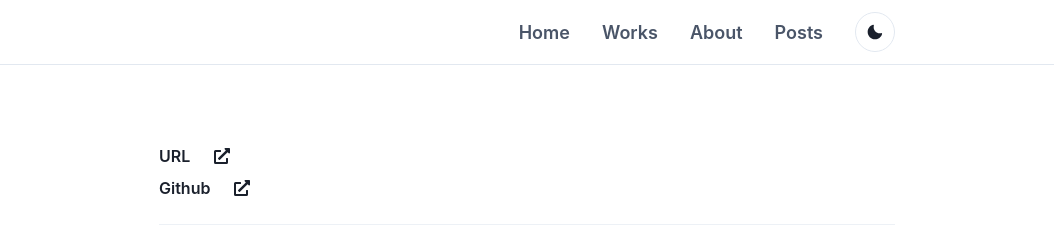
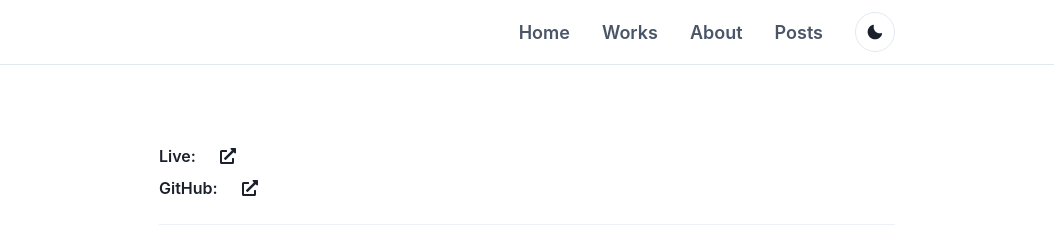
Before and after one commit to sugaya24/next-portfolio, a Next.js app: page /works/1 in a window 1280 px wide. Shown: the top 250 px of the page, without its empty margins (113-1167 px from the left). Built offline with nearby package versions, Linux system fonts and the light colour scheme.

Commit message:
chore: open new tab when click a link

```diff
--- a/src/pages/works/[title].tsx
+++ b/src/pages/works/[title].tsx
@@ -51,9 +51,9 @@ const WorkDetail = () => {
         </Box>
         <HStack className={`web-url`} mt={`24px`}>
           <Text as={`h3`} fontWeight={`600`}>
-            URL
+            Live:
           </Text>
-          <CuiLink href={link?.url}>
+          <CuiLink href={link?.url} target="_blank">
             <HStack>
               <Box>
                 <Text wordBreak={`break-word`}>{link?.url}</Text>
@@ -67,9 +67,9 @@ const WorkDetail = () => {
         </HStack>
         <HStack className={`github-link`} w={`100%`} mt={`8px`}>
           <Text as={`h3`} fontWeight={`600`}>
-            Github
+            GitHub:
           </Text>
-          <CuiLink href={link?.github}>
+          <CuiLink href={link?.github} target="_blank">
             <HStack>
               <Box>
                 <Text wordBreak={`break-word`}>{link?.github}</Text>
```
